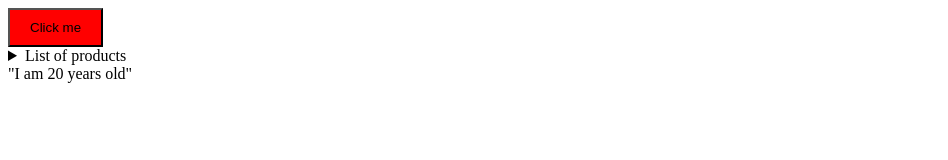
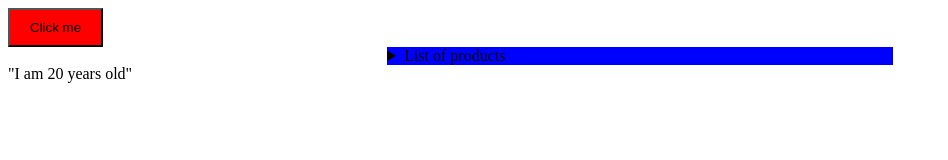
Before and after one commit to Abdullah12-tech/backend-class, a website: page index.html in a window 1280 px wide. Shown: the whole page, without its empty margins (0-948 px from the left). Drawn offline with Linux system fonts and the light colour scheme; some packages are replaced by stand-ins of ours; a script that the page names is missing.

Commit message:
Good for you

```diff
--- a/index.html
+++ b/index.html
@@ -16,7 +16,7 @@
 </head>
 <body>
     <button onclick="alertSomething()">Click me</button>
-    <details>
+    <details style="background-color: blue;margin: auto; width: 40%;">
       <summary>List of products</summary>
       <h2>Java</h2>
       <h2>Python</h2>
```
